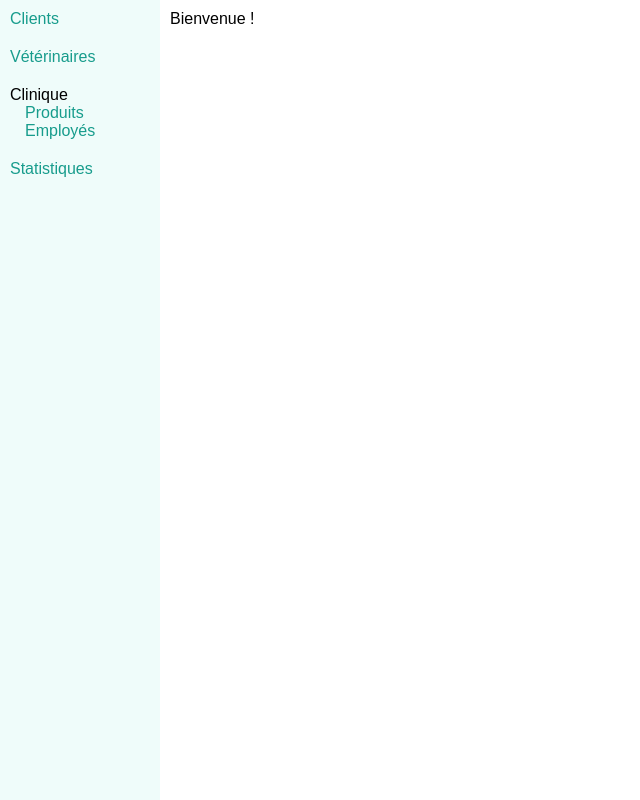
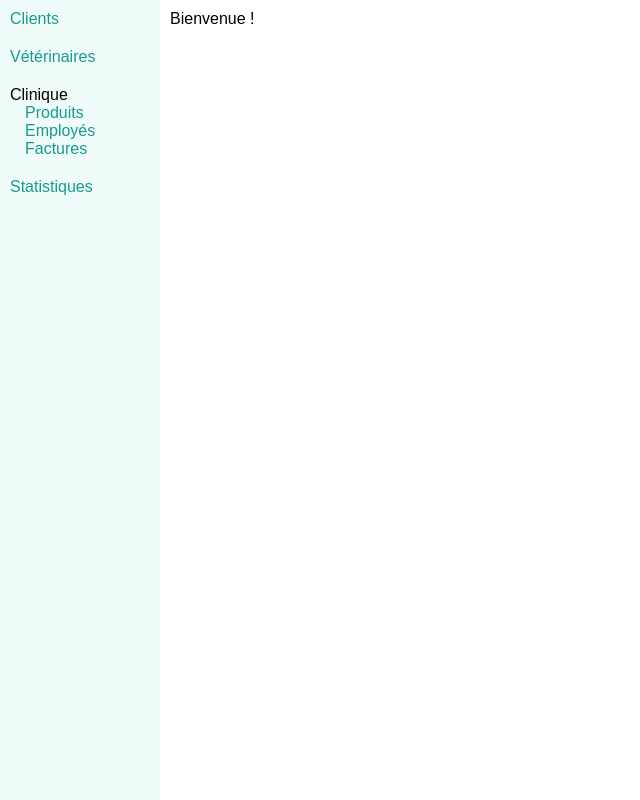
Before and after one commit to V1rgul/na17projet, a PHP site: page /vue/index.php in a window 1280 px wide. Shown: the whole page, without its empty margins (0-640 px from the left). Run offline with PHP 8.4, Linux system fonts and the light colour scheme.

Commit message:
Add all factures link

```diff
--- a/web/vue/header.php
+++ b/web/vue/header.php
@@ -8,6 +8,7 @@
 				<span>Clinique</span>
 				<a href="produits.php">Produits</a>
 				<a href="employe.php">Employ&eacute;s</a>
+				<a href="allFactures.php">Factures</a>
 			</div>
 			<a href="stat.php">Statistiques</a>
 		</div>
```
